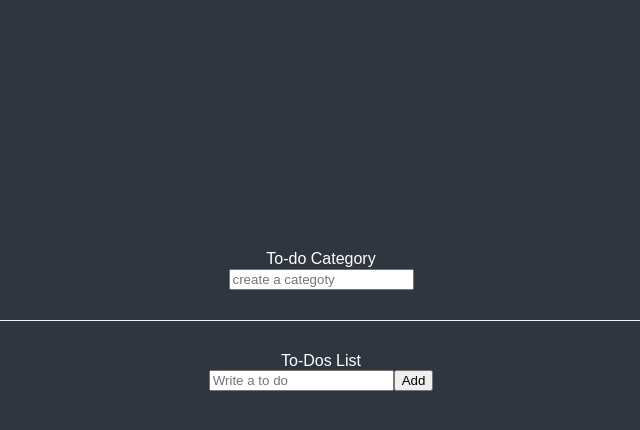
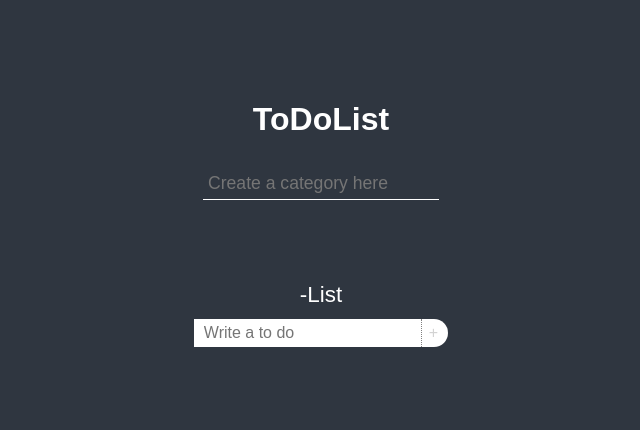
Before and after one commit to soojene/todo-form, a React (Create React App) app: page / in a window 1280 px wide. Shown: the top 430 px of the page, without its empty margins (319-959 px from the left). Built offline with nearby package versions, Linux system fonts and the light colour scheme.

Commit message:
delete btn

```diff
--- a/src/App.tsx
+++ b/src/App.tsx
@@ -95,7 +95,7 @@ function App() {
   useEffect(()=>{
     localStorage.setItem("category", JSON.stringify(cate));
     localStorage.setItem("todoList", JSON.stringify(todo));
-    setSeletBtn(cate[0]?.label);
+    // setSeletBtn(cate[0]?.label);
   });
 
   return (
--- a/src/components/CreateToDo.tsx
+++ b/src/components/CreateToDo.tsx
@@ -1,6 +1,31 @@
 import { useForm } from "react-hook-form";
 import { useRecoilValue, useSetRecoilState } from "recoil";
+import styled from 'styled-components';
 import { selectOption, toDoState } from "../atoms";
+
+const InputBox = styled.input`
+  font-size: 1rem;
+  outline: none;
+  padding: 5px 10px;
+  border: none;
+  /* border-bottom-left-radius: 15px; */
+`;
+
+const InputBtn = styled.button`
+  font-size: 1rem;
+  padding: 5px 10px 5px 7px;
+  border: none;
+  border-left: dotted 1px gray;
+  border-top-right-radius:15px;
+  border-bottom-right-radius: 15px;
+  background-color: white;
+  color: lightgray;
+  cursor: pointer;
+  :hover{
+    background-color: lightgray;
+    color: gray;
+  }
+`;
 
 interface IForm {
   toDo: string;
@@ -19,13 +44,13 @@ function CreateToDo() {
   };
   return (
     <form onSubmit={handleSubmit(handleValid)}>
-      <input
+      <InputBox
         {...register("toDo", {
           required: "Please write a To Do",
         })}
         placeholder="Write a to do"
       />
-      <button>Add</button>
+      <InputBtn>+</InputBtn>
     </form>
   );
 }
--- a/src/components/CreateCate.tsx
+++ b/src/components/MakeCategories.tsx
@@ -1,11 +1,64 @@
 import { useForm } from 'react-hook-form';
 import { useRecoilState, useSetRecoilState } from 'recoil';
+import styled from 'styled-components';
 import { cateTest, selectOption } from '../atoms';
+
+const Box = styled.div`
+    display: flex;
+    flex-direction: column;
+    align-items: center;
+    /* background-color: darkgray; */
+`;
+
+const CateInput = styled.input`
+    min-width: 200px;
+    padding: 5px 5px;
+    font-size: 1.1rem;
+    outline: none;
+    border: none;
+    color: ${(props)=>props.theme.textColor};
+    border-bottom: white solid 1px;
+    background-color: transparent;
+    margin-bottom: 20px;
+`;
+
+const UlBox = styled.ul`
+    display: flex;
+    border-bottom: white dotted 2px;
+    margin-bottom: 30px;
+`;
+
+const CateBtn = styled.button`
+    display: flex;
+    justify-content: center;
+    align-items: center;
+    font-size: 1.2rem;
+    border: none;
+    border-radius: 20px;
+    padding: 3px 10px;
+    margin: 6px 5px;
+    cursor: pointer;
+    :hover{
+        background-color: ${(props)=>props.theme.accentColor};
+    }
+`;
+
+const DeleteBtn = styled.div`
+    font-size: 12px;
+    border: red solid 1px;
+    border-radius: 15px;
+    padding: 1px 5px 2px 5px;
+    margin-left: 15px;
+    color: red;
+    :hover{
+        background-color: red;
+        color: white;
+    }
+`;
 
 interface ICateForm {
     cateInput: string;
 }
-
 function MakeCategories (){
     const setCategory = useSetRecoilState(selectOption);
     const [cate, setCate] = useRecoilState(cateTest);
@@ -34,28 +87,33 @@ function MakeCategories (){
                 ];
             })
         }else{
+            // if (catego === undefined){
+            //     console.log("nothing",typeof cate[0]?.label);
+            //     setCategory(cate[0]?.label);
+            // }
+            // console.log(catego);
             return;
         }
     }
     return (
-        <div>
+        <Box>
             <form onSubmit={handleSubmit(handleForm)}>
-                <input {...register("cateInput", {required:"create a category"})} placeholder='create a categoty' />
+                <CateInput {...register("cateInput", {required:"create a category"})} placeholder='Create a category here' />
             </form>
             {/* <Selection value={category} onInput={onInput}>
                 {cate?.map((cates) => (
                 <option key={cates.id} value={cates.label}>{cates.label}</option>
                 ))}
             </Selection> */}
-            <ul>
+            <UlBox>
                 {cate?.map((cates) => (
-                <button key={cates.id} value={cates.label} onClick={onInput }>
+                <CateBtn key={cates.id} value={cates.label} onClick={onInput }>
                     {cates.label}
-                    <div key={cates.id + `delete`} id={cates.label} onClick={deleteCategory}>❌</div>
-                </button>
+                    <DeleteBtn key={cates.id + `delete`} id={cates.label} onClick={deleteCategory}>x</DeleteBtn>
+                </CateBtn>
                 ))}
-            </ul>
-        </div>
+            </UlBox>
+        </Box>
     )
 }
 
--- a/src/components/ToDoList.tsx
+++ b/src/components/ToDoList.tsx
@@ -1,8 +1,8 @@
 import React from "react";
 import { useRecoilValue } from "recoil";
 import styled from 'styled-components';
-import { toDoSelector } from "../atoms";
-import MakeCategories from './CreateCate';
+import { selectOption, toDoSelector } from "../atoms";
+import MakeCategories from './MakeCategories';
 import CreateToDo from "./CreateToDo";
 import ToDo from "./Todo";
 
@@ -10,29 +10,42 @@ const Container = styled.div`
   display: flex;
   flex-direction: column;
   align-items: center;
-  justify-content: center;
-  height: 80vh;
+  /* justify-content: center; */
+  padding: 100px 0px;
 `;
 
-const Separateline = styled.div`
-  width: 100%;
-  height: 1px;
-  margin: 30px auto;
-  background-color: aliceblue;
+const WebTitle = styled.h1`
+  font-size: 2rem;
+  font-weight: 700;
+  margin-bottom: 30px;
+`;
+
+const ListTitle = styled.h2`
+  font-size: 1.4rem;
+  font-weight: 500;
+  margin: 30px 0px 10px 0px;
+`;
+
+const ListConainer = styled.ul`
+  margin-top: 15px;
+  /* background-color: green; */
 `;
 
 function ToDoList() {
   const toDos = useRecoilValue(toDoSelector);
+  const categoryName = useRecoilValue(selectOption);
   return (
     <Container>
-      <h1>To-do Category</h1>
+      <WebTitle>ToDoList</WebTitle>
       <MakeCategories/>
-      <Separateline></Separateline>
-      <h1>To-Dos List</h1>
+      {/* <Separateline></Separateline> */}
+      <ListTitle>{categoryName}-List</ListTitle>
       <CreateToDo />
+      <ListConainer>
       {toDos?.map((toDo) => (
         <ToDo key={toDo.id} {...toDo} />
       ))}
+      </ListConainer>
     </Container>
   );
 
--- a/src/components/Todo.tsx
+++ b/src/components/Todo.tsx
@@ -1,10 +1,60 @@
 import React from "react";
-import { useRecoilValue, useSetRecoilState } from "recoil";
+import { useRecoilState, useRecoilValue, useSetRecoilState } from "recoil";
+import styled from 'styled-components';
 import { cateTest, IToDo, selectOption, toDoState } from "../atoms";
+
+const EachList = styled.li`
+    width: 100%;
+    display: flex;
+    justify-content: space-between;
+    list-style: none;
+    margin-top: 10px;
+    /* background-color: green; */
+`;
+
+
+const ListName = styled.span`
+    font-size: 1.2rem;
+    font-weight: 500;
+    `;
+
+const Buttons = styled.div`
+    display: flex;
+    align-items: center;
+    margin-left: 5px;
+`;
+
+const Btn = styled.button`
+    border:none;
+    border-radius: 20px;
+    padding: 3px 8px;
+    margin-left: 5px;
+    color: gray;
+    background-color: rgba(0, 0, 0, 0.451);
+    cursor: pointer;
+    :hover{
+        background-color: ${(props)=> props.theme.accentColor};
+        color: ${(props)=>props.theme.textColor};
+    }
+`;
+const DeleteButton = styled.button`
+    font-size: 12px;
+    border: rgba(255, 0, 0, 0.6) solid 1px;
+    border-radius: 15px;
+    padding: .5px 5px 2px 5.3px;
+    margin-left: 7px;
+    color: rgba(255, 0, 0, 0.6);
+    background-color: transparent;
+    cursor: pointer;
+    :hover{
+        background-color: red;
+        color: white;
+    }
+`;
 
 function ToDo({ text, category, id }: IToDo) {
     const setToDos = useSetRecoilState(toDoState);
-    const cateTests = useRecoilValue(cateTest);
+    const [cateTests, setCateTests] = useRecoilState(cateTest);
     const categoryId = useRecoilValue(selectOption);
     const onClick = (event: React.MouseEvent<HTMLButtonElement>) => {
     const {
@@ -20,20 +70,32 @@ function ToDo({ text, category, id }: IToDo) {
         ];
     });
     };
+    const DeleteTodo = (event:any) => {
+        console.log(event.target.name);
+        setToDos((old)=> {
+            const deletOne = old.findIndex((one)=>one.text === event.target.name);
+            return [
+                ...old.slice(0, deletOne),
+                ...old.slice(deletOne+1)
+            ];
+        })
+    }
     return (
-    <li>
-        <span>{text}</span>
+    <EachList>
+        <ListName>{text}</ListName>
+        <Buttons>
         {cateTests?.filter((cates)=>(
             cates.label !== categoryId
         )).map(cates => (
-            <button key={`${id}+${cates.label}`}
-                name={`${cates.label}`}
+            <Btn key={`${id}+${cates.label}`}
+                name={cates.label}
                 onClick={onClick}>
                     {cates.label}
-                </button>
+                </Btn>
         ))}
-
-    </li>
+        <DeleteButton name={text} onClick={DeleteTodo}>x</DeleteButton>
+        </Buttons>
+    </EachList>
     );
 }
 
```
